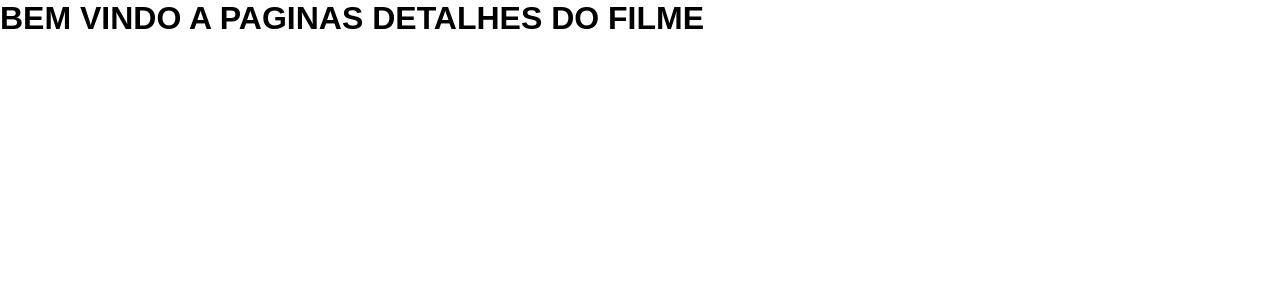
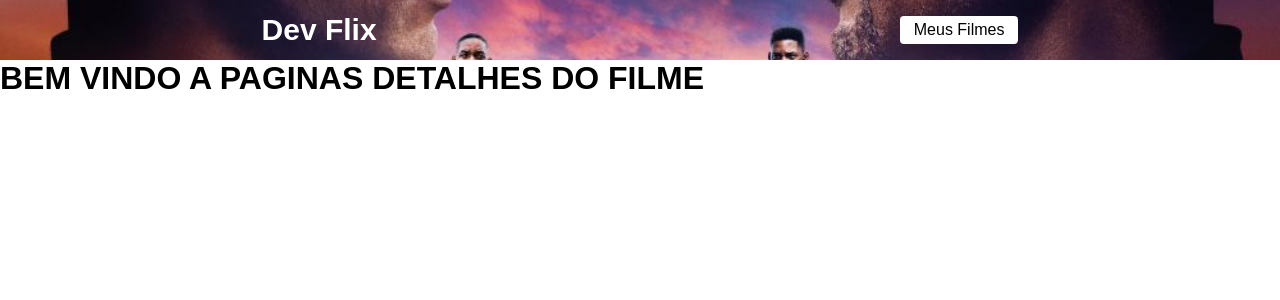
Before and after one commit to ruannysil/devflix, a React (Create React App) app: page /filme/1 in a window 1280 px wide. Shown: the top 300 px of the page. Built offline with nearby package versions, Linux system fonts and the light colour scheme.

Commit message:
update movie

```diff
--- a/package.json
+++ b/package.json
@@ -6,6 +6,7 @@
     "@testing-library/jest-dom": "^5.16.5",
     "@testing-library/react": "^13.4.0",
     "@testing-library/user-event": "^13.5.0",
+    "axios": "^0.27.2",
     "react": "^18.2.0",
     "react-dom": "^18.2.0",
     "react-router-dom": "^6.4.0",
--- /dev/null
+++ b/src/components/Header/header.css
@@ -0,0 +1,26 @@
+header {
+    display: flex;
+    align-items: center;
+    justify-content: space-around;
+    width: 100%;
+    height: 60px;
+    background: url(/src/components/Projeto-Gemini-Filme-Locacoes-2.jpg);
+    background-size: cover;
+    background-position: 0em;
+}
+.logo {
+    text-decoration: none;
+    font-size: 30px;
+    cursor: pointer;
+    color: #fff;
+    font-weight: bold;
+}
+
+.favoritos{
+    cursor: pointer;
+    text-decoration: none;
+    background-color: #fff;
+    padding: 5px 14px;
+    color: #000;
+    border-radius: 4px;
+}
--- /dev/null
+++ b/src/components/Header/index.js
@@ -0,0 +1,13 @@
+import './header.css';
+import { Link } from 'react-router-dom';
+
+function Header() {
+    return(
+        <header>
+            <Link className='logo' to='/'>Dev Flix</Link>
+            <Link className='favoritos' to='/favoritos'>Meus Filmes</Link>
+        </header>
+    )
+}
+
+export default Header;
--- /dev/null
+++ b/src/pages/Home/home.css
@@ -0,0 +1,42 @@
+
+.lista-filmes {
+    max-width: 800px;
+    margin: 15px auto;
+}
+
+.lista-filmes article {
+    width: 100%;
+    background: #fff;
+    padding: 15px;
+    border-radius: 15px;
+}
+
+.lista-filmes strong {
+    margin-bottom: 14px;
+    text-align: center;
+    font-size: 22px;
+    display: block;
+}
+
+.lista-filmes img {
+    width: 900px;
+    max-width: 100%;
+    max-height: 80rem;
+    object-fit: cover;
+    display: block;
+    border-top-left-radius: 8px;
+    border-top-right-radius: 8px;
+}
+
+.lista-filmes a {
+    display: flex;
+    align-items: center;
+    justify-content: center;
+    padding: 10px 0;
+    font-size: 24px;
+    background: #116feb;
+    text-decoration: none;
+    color: #fff;
+    border-bottom-left-radius: 8px;
+    border-bottom-right-radius: 8px;
+}
--- a/src/pages/Home/index.js
+++ b/src/pages/Home/index.js
@@ -1,9 +1,42 @@
-import React from "react";
+import { useEffect, useState } from 'react';
+import api from "../../services/api";
+import { Link } from 'react-router-dom';
+import './home.css';
 
 function Home() {
+    const [filmes, setFilmes] = useState([]);
+
+    useEffect(() => {
+
+        async function loadFilme(){
+            const response = await api.get("movie/now_playing", {
+                params: {
+                    api_key: "75eddc206ffda5dd327101183d4e6b2f",
+                    language: "pt-BR",
+                    page: 1,
+                }
+            })
+
+            setFilmes(response.data.results.slice(0, 20))
+        }
+
+        loadFilme();
+
+    }, [])
+
     return(
-        <div>
-            <h1>BEM VINDO A HOME</h1>
+        <div className="conatiner">
+            <div className="lista-filmes">
+                {filmes.map((filme) => {
+                    return(
+                        <articles key={filme.id}>
+                            <strong>{filme.title}</strong>
+                            <img src={`https://image.tmdb.org/t/p/original${filme.poster_path}`} alt={filme.title} />
+                            <Link to={`/filme${filme.id}`}>Acessar</Link>
+                        </articles>
+                    )
+                })}
+            </div>
         </div>
     )
 }
--- a/src/routes.js
+++ b/src/routes.js
@@ -2,10 +2,12 @@ import { BrowserRouter, Routes, Route} from 'react-router-dom'
 
 import Home from './pages/Home';
 import Filme from './pages/Filme';
+import Header from './components/Header';
 
 function RoutesApp() {
     return(
         <BrowserRouter>
+            <Header />
             <Routes>
                 <Route path='/' element={ <Home /> }/>
                 <Route path='/filme/:id' element={ <Filme /> }/>
--- /dev/null
+++ b/src/services/api.js
@@ -0,0 +1,12 @@
+import axios from "axios";
+// base da url: https://api.themoviedb.org/3/
+// URL DA API: /movie/now_playing?api_key=75eddc206ffda5dd327101183d4e6b2f&language=pt-BR
+
+// https://api.themoviedb.org/3/movie/now_playing?api_key=75eddc206ffda5dd327101183d4e6b2f&language=pt-BR
+
+
+const api = axios.create({
+    baseURL: 'https://api.themoviedb.org/3/'
+});
+
+export default api;
```
Also changed, not shown: src/components/Projeto-Gemini-Filme-Locacoes-2.jpg (added), 1 other file (tests, documents, lock files or other folders).
